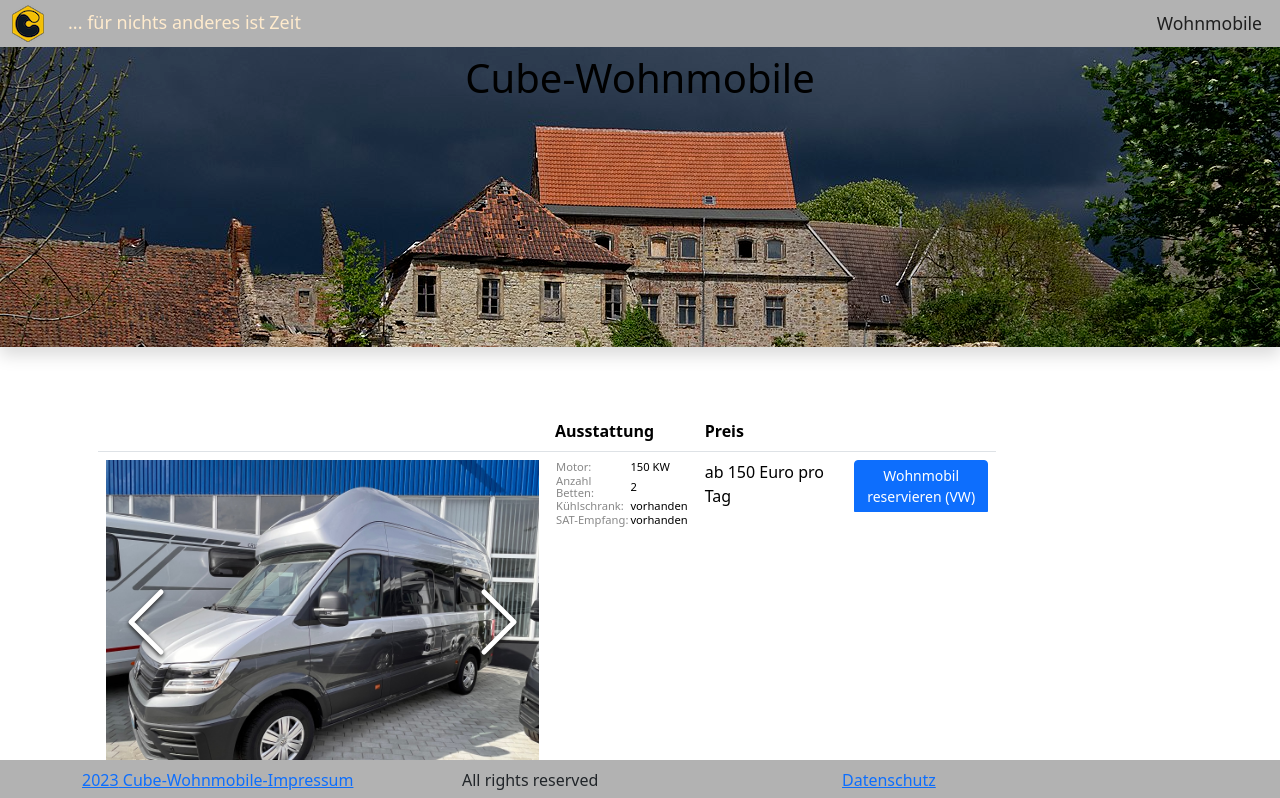
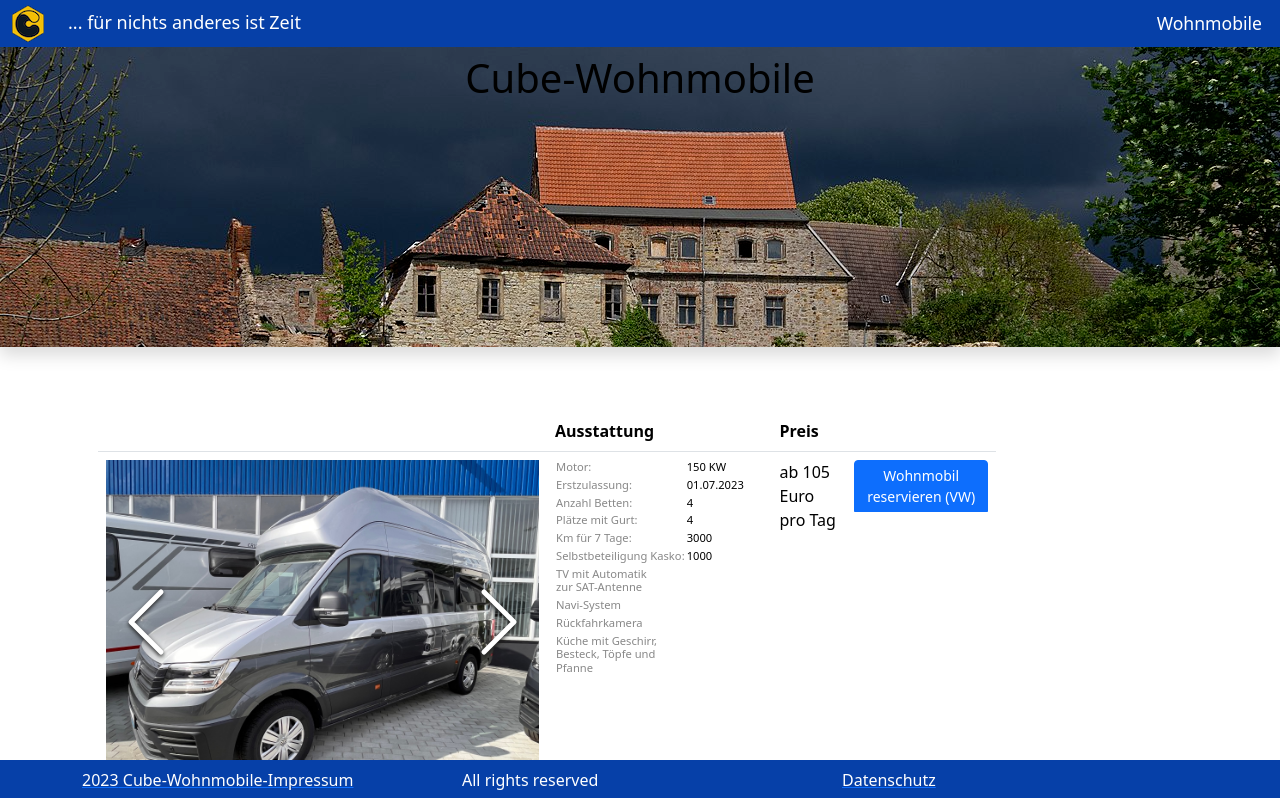
Before and after one commit to dsevenx/cubewm, a React (Create React App) app: page /wohnmobile in a window 1280 px wide. Shown: the top 798 px of the page. Built offline with nearby package versions, Linux system fonts and the light colour scheme.

Commit message:
fachliche change

```diff
--- a/src/components/Startkarten.js
+++ b/src/components/Startkarten.js
@@ -12,14 +12,16 @@
           <Row className="mr-3 mb-3">
             <Col>
               <h3>
-                Wir sind der Wohnmobilevermieter für Sachsenanhalt. Sed ut
-                perspiciatis unde omnis iste natus error sit voluptatem
-                accusantium doloremque laudantium, totam rem aperiam, eaque ipsa
-                quae ab illo inventore veritatis et quasi architecto beatae
-                vitae dicta sunt explicabo. Nemo enim ipsam voluptatem quia
-                voluptas sit aspernatur aut odit aut fugit, sed quia
-                consequuntur magni dolores eos qui ratione voluptatem sequi
-                nesciunt. Neque porro quisquam est, qui
+                Entdecke unvergessliche Abenteuer mit Cube-Wohnmobilen! Unsere
+                top-modernen Wohnmobile bieten dir die Freiheit, die Schönheit
+                der Regionen in vollem Komfort zu erkunden. Ob malerische
+                Naturorte oder charmante Städte – du entscheidest, wohin dich
+                deine Reise führt. Genieße den Luxus unserer bestens
+                ausgestatteten Wohnmobile, die Euch ein Zuhause unterwegs
+                bieten. Cube- Wohnmobilve macht es leicht von Magdeburg /
+                Sachsen-Anhalt aus, den Alltag hinter sich zu lassen und neue
+                Horizonte zu entdecken. Erlebe den Reiz des Caravanning mit
+                Cube-Wohnmobile. Dein Abenteuer beginnt hier!
               </h3>
             </Col>
           </Row>
--- a/src/components/cpwohnmobilereservierung/Wohnmobileliste.js
+++ b/src/components/cpwohnmobilereservierung/Wohnmobileliste.js
@@ -45,19 +45,64 @@
               typ: "zahl",
             },
             {
+              key: "Erstzulassung",
+              wert: "2023-07-01",
+              typ: "datum",
+            },
+            {
               key: "Anzahl Betten",
-              wert: "2",
+              wert: "4",
               typ: "zahl",
             },
             {
-              key: "Kühlschrank",
-              wert: "vorhanden",
+              key: "Plätze mit Gurt",
+              wert: "4",
+              typ: "zahl",
+            },
+            {
+              key: "Km für 7 Tage",
+              wert: "3000",
+              typ: "zahl",
+            },
+            {
+              key: "Selbstbeteiligung Kasko",
+              wert: "1000",
+              typ: "zahl",
+            },
+            {
+              key: "TV mit Automatik",
+              wert: "",
               typ: "text",
             },
             {
-              key: "SAT-Empfang",
-              wert: "vorhanden",
+              key: "zur SAT-Antenne",
+              wert: "",
+              typ: "texto",
+            },
+            {
+              key: "Navi-System",
+              wert: "",
+              typ: "texto",
+            },
+            {
+              key: "Rückfahrkamera",
+              wert: "",
+              typ: "texto",
+            },
+            {
+              key: "Küche mit Geschirr,",
+              wert: "",
               typ: "text",
+            },
+            {
+              key: "Besteck, Töpfe und",
+              wert: "",
+              typ: "text",
+            },
+            {
+              key: "Pfanne",
+              wert: "",
+              typ: "texto",
             },
           ],
           images: [
@@ -86,25 +131,85 @@
               thumbnail: IMG_VW_H_03,
             },
           ],
-          preis: "ab 150 Euro pro Tag",
+          preis: "ab 105 Euro pro Tag",
         },
         {
           id: "LMC",
           ausstattung: [
             {
               key: "Motor",
-              wert: "180 KW",
+              wert: "120 KW",
               typ: "zahl",
             },
             {
+              key: "Erstzulassung",
+              wert: "2023-06-01",
+              typ: "datum",
+            },
+            {
               key: "Anzahl Betten",
-              wert: "4",
+              wert: "3",
               typ: "zahl",
             },
             {
-              key: "Kühlschrank",
-              wert: "vorhanden",
+              key: "Plätze mit Gurt",
+              wert: "3",
+              typ: "zahl",
+            },
+            {
+              key: "Km für 7 Tage",
+              wert: "2100",
+              typ: "zahl",
+            },
+            {
+              key: "Selbstbeteiligung Kasko",
+              wert: "1000",
+              typ: "zahl",
+            },
+            {
+              key: "TV mit Automatik",
+              wert: "",
               typ: "text",
+            },
+            {
+              key: "zur SAT-Antenne",
+              wert: "",
+              typ: "texto",
+            },
+            {
+              key: "Navi-System",
+              wert: "",
+              typ: "texto",
+            },
+            {
+              key: "Rückfahrkamera",
+              wert: "",
+              typ: "texto",
+            },
+            {
+              key: "Küche mit Geschirr,",
+              wert: "",
+              typ: "text",
+            },
+            {
+              key: "Besteck, Töpfe und",
+              wert: "",
+              typ: "text",
+            },
+            {
+              key: "Pfanne, Kühlschrank",
+              wert: "",
+              typ: "texto",
+            },
+            {
+              key: "Photovoltaik",
+              wert: "",
+              typ: "texto",
+            },
+            {
+              key: "Dusche",
+              wert: "",
+              typ: "texto",
             },
           ],
           images: [
@@ -159,8 +264,8 @@
                     <thead>
                       <tr class="row">
                         <th class="col-sm-6"></th>
-                        <th class="col-sm-2"> Ausstattung </th>
-                        <th class="col-sm-2"> Preis </th>
+                        <th class="col-sm-3"> Ausstattung </th>
+                        <th class="col-sm-1"> Preis </th>
                         <th class="col-sm-2"> </th>
                       </tr>
                     </thead>
@@ -175,10 +280,10 @@
                               showPlayButton={false}
                             />
                           </td>
-                          <td class="col-sm-2">
+                          <td class="col-sm-3">
                             {GetKleineTabelleUebersicht(Wohnmobil.ausstattung)}
                           </td>
-                          <td class="col-sm-2">{Wohnmobil.preis}</td>
+                          <td class="col-sm-1">{Wohnmobil.preis}</td>
                           <td class="col-sm-2">
                             <ButtonToolbar>
                               <ButtonGroup vertical>
--- a/src/components/tech/Footer.css
+++ b/src/components/tech/Footer.css
@@ -1,5 +1,6 @@
 .main-footer {
-  background-color: #b2b2b2;
+  background-color: #0640a8;
+  color: #ffffff;
 }
 
 .main-footer-all {
@@ -8,5 +9,6 @@
   bottom: 0;
   right: 0;
   width: 100%;
-  background-color: #b2b2b2;
+  background-color: #0640a8;
+  color: #ffffff;
 }
--- a/src/components/tech/Footer.js
+++ b/src/components/tech/Footer.js
@@ -12,11 +12,18 @@
             <Row></Row>
             <Row className="mr-3 mb-2 mt-2">
               <Col>
-                <a href="./impressum">{lJahr} Cube-Wohnmobile-Impressum</a>
+                <a href="./impressum">
+                  <div className="main-footer">
+                    {lJahr} Cube-Wohnmobile-Impressum
+                  </div>
+                </a>
               </Col>
               <Col>All rights reserved</Col>
               <Col>
-                <a href="./datenschutz">Datenschutz</a>
+                <a href="./datenschutz">
+                  {" "}
+                  <div className="main-footer">Datenschutz </div>
+                </a>
               </Col>
             </Row>
             <Row></Row>
--- /dev/null
+++ b/src/components/tech/GetKleineTabelleUebersicht.css
@@ -0,0 +1,3 @@
+.zellenabstand_normal {
+  padding-bottom: 5px;
+}
--- a/src/components/tech/GetKleineTabelleUebersicht.js
+++ b/src/components/tech/GetKleineTabelleUebersicht.js
@@ -1,38 +1,58 @@
 import React from "react";
 import { GetDatum } from "./GetDatum";
+import "./GetKleineTabelleUebersicht.css";
 
 export function GetKleineTabelleUebersicht(params) {
   if (!params || params.length === 0) {
     return <div></div>;
   } else {
     let lTabelle = params.map((param) => {
-      if (param.wert === "") {
+      if (param.key === "") {
         return "";
       }
       if (param.typ === "datum") {
         return (
-          <tr>
-            <td>{param.key}:</td>
-            <td className="kleine_tabelle_uebersicht_wert">
+          <tr className="zellenabstand_normal">
+            <td className="zellenabstand_normal">{param.key}:</td>
+            <td className="zellenabstand_normal kleine_tabelle_uebersicht_wert">
               {GetDatum(param.wert)}
             </td>
           </tr>
         );
-      } else if (param.typ === "langtext") {
+      } else if (param.typ === "zahl") {
         return (
-          <>
-            <tr>
-              <td>{param.key}:</td>
-            </tr>
-            <tr>
-              <td className="kleine_tabelle_uebersicht_wert">{param.wert}</td>
-            </tr>
-          </>
+          <tr className="zellenabstand_normal">
+            <td className="zellenabstand_normal">{param.key}:</td>
+            <td className="zellenabstand_normal kleine_tabelle_uebersicht_wert">
+              {param.wert}
+            </td>
+          </tr>
+        );
+      } else if (param.typ === "texto") {
+        return (
+          <tr className="zellenabstand_normal">
+            <td className="zellenabstand_normal">{param.key}</td>
+            <td className="zellenabstand_normal kleine_tabelle_uebersicht_wert"></td>
+          </tr>
+        );
+      } else if (param.typ === "text") {
+        return (
+          <tr>
+            <td>{param.key}</td>
+            <td className=" kleine_tabelle_uebersicht_wert"></td>
+          </tr>
+        );
+      } else if (param.wert === "") {
+        return (
+          <tr>
+            <td>{param.key}</td>
+            <td></td>
+          </tr>
         );
       } else {
         return (
           <tr>
-            <td>{param.key}:</td>
+            <td>{param.key}</td>
             <td className="kleine_tabelle_uebersicht_wert">{param.wert}</td>
           </tr>
         );
--- a/src/components/tech/Navbar.css
+++ b/src/components/tech/Navbar.css
@@ -1,5 +1,5 @@
 .navbar {
-  background-color: #b2b2b2;
+  background-color: #0640a8;
   --bs-navbar-padding-y: 0;
 }
 
@@ -16,9 +16,13 @@
 .schrift_slogan {
   padding-top: 4px;
   font-size: 90%;
+  background-color: #0640a8;
+  color: #ffffff;
 }
 
 .schrift_wohnmobile {
   font-size: 110%;
   padding-right: 10px;
+  background-color: #0640a8;
+  color: #ffffff;
 }
```
